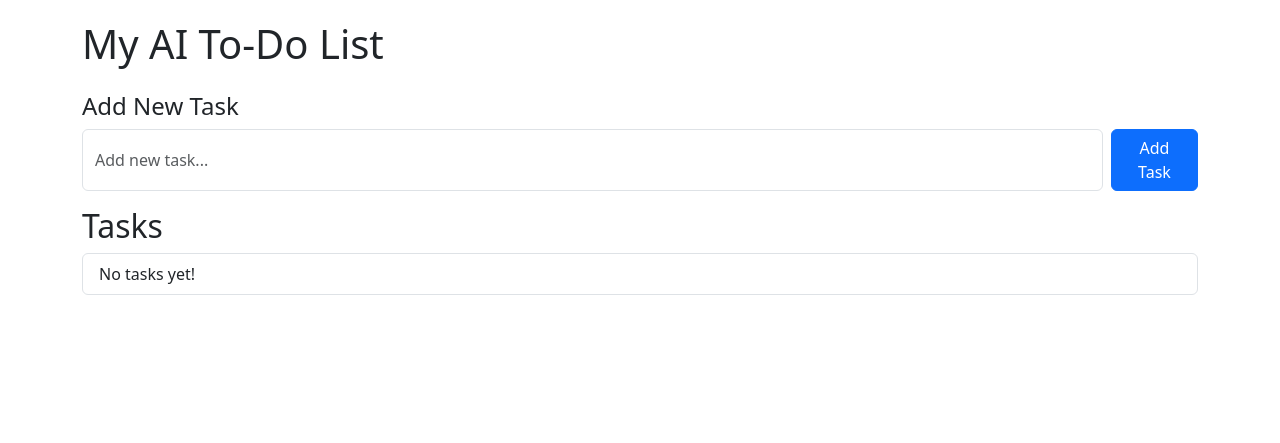
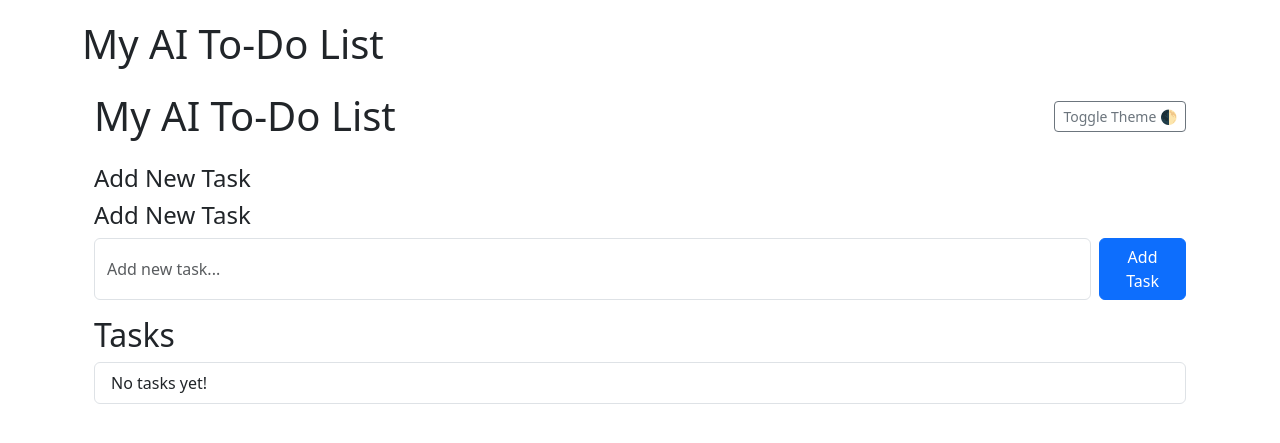
Before and after one commit to HG-programer/todo-app-ai, a Flask app: page / in a window 1280 px wide. Shown: the top 443 px of the page. Run offline with Flask 3, Linux system fonts and the light colour scheme.

Commit message:
Dark Mode

```diff
--- a/static/css/style.css
+++ b/static/css/style.css
@@ -1,2 +1,74 @@
-body{padding-top: 20px;}
-.task-item{ display : flex; justify-content: space-between; align-items: center; margin-bottom: 10px;}
+/* Define color variables for Light Mode (Default) */
+:root {
+    --bg-color: #ffffff; /* White background */
+    --text-color: #212529; /* Dark text (Bootstrap default) */
+    --card-bg: #ffffff; /* White card background */
+    --card-border: #dee2e6; /* Light gray border (Bootstrap default) */
+    --input-bg: #ffffff;
+    --input-border: #ced4da;
+    /* Add more variables as needed: links, accents, etc. */
+  }
+
+  /* Define color variable overrides for Dark Mode */
+  /* We use the data-bs-theme attribute on the <html> tag, which Bootstrap 5 uses */
+  [data-bs-theme="dark"] {
+    --bg-color: #212529; /* Dark background */
+    --text-color: #f8f9fa; /* Light text (Bootstrap default dark) */
+    --card-bg: #343a40; /* Darker gray card background */
+    --card-border: #495057; /* Slightly lighter gray border */
+    --input-bg: #495057; /* Dark input background */
+    --input-border: #6c757d;
+    /* Override other variables as needed */
+  }
+
+  /* Apply the variables to elements */
+  body {
+    background-color: var(--bg-color);
+    color: var(--text-color);
+    padding-top: 20px; /* Keep existing padding */
+    transition: background-color 0.3s ease, color 0.3s ease; /* Smooth transition */
+  }
+
+  h1, h2, h3, h4, h5, h6 {
+    color: var(--text-color); /* Ensure headings also use the variable */
+  }
+
+  /* Style list group items using variables */
+  .list-group-item {
+    background-color: var(--card-bg);
+    border-color: var(--card-border);
+    color: var(--text-color); /* Ensure text inside items uses variable */
+    transition: background-color 0.3s ease, border-color 0.3s ease, color 0.3s ease; /* Smooth transition */
+  }
+
+  /* Custom styles for task items (keep existing layout) */
+  .task-item {
+    display: flex;
+    justify-content: space-between;
+    align-items: center;
+    margin-bottom: 10px;
+  }
+
+  /* Style form inputs using variables */
+  /* Note: Bootstrap's data-bs-theme handles most of this, but explicit overrides can help */
+  .form-control {
+      background-color: var(--input-bg);
+      color: var(--text-color);
+      border-color: var(--input-border);
+  }
+  .form-control::placeholder { /* Style placeholder text */
+      color: #6c757d; /* Default gray, adjust if needed */
+  }
+  [data-bs-theme="dark"] .form-control::placeholder {
+      color: #adb5bd; /* Lighter gray for dark mode */
+  }
+
+  /* Ensure modal uses theme (Bootstrap should handle this with data-bs-theme on html) */
+  /* .modal-content {
+    background-color: var(--card-bg);
+    color: var(--text-color);
+  }
+  .modal-header, .modal-footer {
+    border-color: var(--card-border);
+  } */
+  /* Generally, let Bootstrap handle modal theming via data-bs-theme first */
--- a/static/js/script.js
+++ b/static/js/script.js
@@ -216,6 +216,45 @@ document.addEventListener('DOMContentLoaded', () => {
     } else {
         console.error("Task list element not found for motivation listener!");
     }
+      // --- End of Section 4 ---
+    // --- SECTION 5: Theme Toggling Logic ---
+    const themeToggleButton = document.getElementById('theme-toggle-btn');
+    const currentStoredTheme = localStorage.getItem('theme');
+    const prefersDarkScheme = window.matchMedia('(prefers-color-scheme: dark)');
 
-    // --- End of Section 4 ---
+    // Function to apply the theme to the <html> element using data-bs-theme attribute
+    const applyTheme = (theme) => {
+        if (theme === 'dark') {
+            document.documentElement.setAttribute('data-bs-theme', 'dark');
+             // Optional: Change button text/icon for dark mode
+             if(themeToggleButton) themeToggleButton.textContent = "Toggle Theme ☀️";
+        } else {
+            document.documentElement.removeAttribute('data-bs-theme');
+             // Optional: Change button text/icon for light mode
+             if(themeToggleButton) themeToggleButton.textContent = "Toggle Theme 🌓";
+        }
+    };
+
+    // Determine and apply the initial theme on page load
+    let initialTheme = 'light'; // Default to light
+    if (currentStoredTheme) {
+        initialTheme = currentStoredTheme; // Use stored preference if exists
+    } else if (prefersDarkScheme.matches) {
+        initialTheme = 'dark'; // Use system preference if no stored preference
+    }
+    applyTheme(initialTheme); // Apply the determined theme
+
+    // Add click listener to the toggle button
+    if (themeToggleButton) {
+        themeToggleButton.addEventListener('click', () => {
+            // Determine the new theme by checking the current attribute
+            let newTheme = document.documentElement.hasAttribute('data-bs-theme') ? 'light' : 'dark';
+            applyTheme(newTheme); // Apply the new theme
+            localStorage.setItem('theme', newTheme); // Save the new preference
+        });
+    } else {
+        console.error("Theme toggle button not found!");
+    }
+    // --- END SECTION 5 ---
+
 }); // End of DOMContentLoaded listener
--- a/templates/index.html
+++ b/templates/index.html
@@ -17,7 +17,25 @@
     <div class="container">
 
         <h1 class="mb-4">My AI To-Do List</h1> <!-- Added margin bottom -->
+        <!-- Wrap content in a Bootstrap container (Added) -->
+<div class="container">
 
+  <!-- === ROW FOR TITLE AND THEME TOGGLE === -->
+  <div class="d-flex justify-content-between align-items-center mb-4"> <!-- Flexbox row -->
+      <h1 class="mb-0">My AI To-Do List</h1> <!-- Removed mb-4 from h1, added mb-0 -->
+
+      <!-- Theme Toggle Button -->
+      <button id="theme-toggle-btn" class="btn btn-outline-secondary btn-sm">
+          Toggle Theme 🌓 <!-- Example text/icon -->
+      </button>
+      <!-- End Theme Toggle Button -->
+  </div>
+  <!-- === END OF ROW === -->
+
+
+  <!-- Form to Add New Tasks -->
+  <h2 class="h4">Add New Task</h2> <!-- Used heading class for size -->
+  <!-- ... rest of your form ... -->
         <!-- Form to Add New Tasks -->
         <h2 class="h4">Add New Task</h2> <!-- Used heading class for size -->
         <!-- Added Bootstrap classes to form and elements (Modified) -->
```
